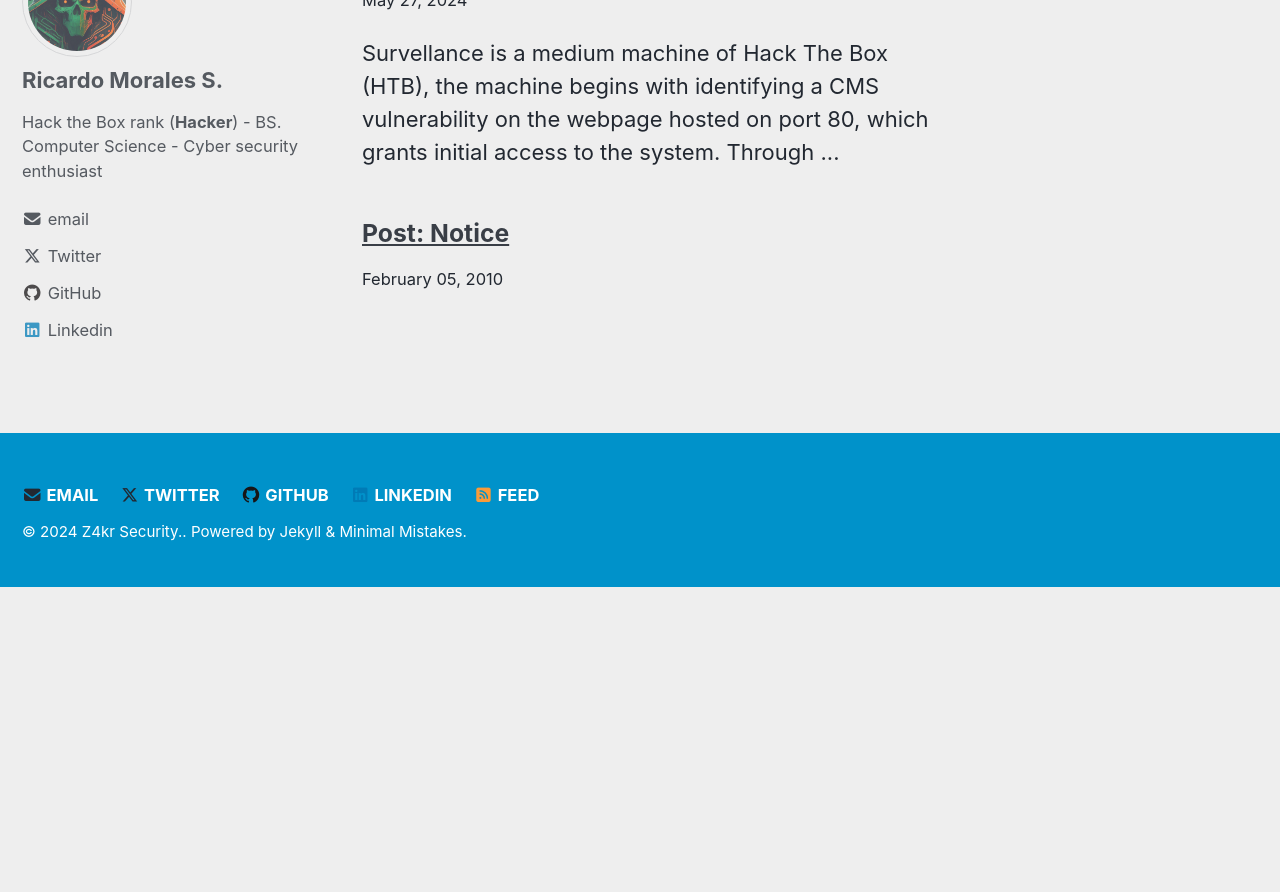
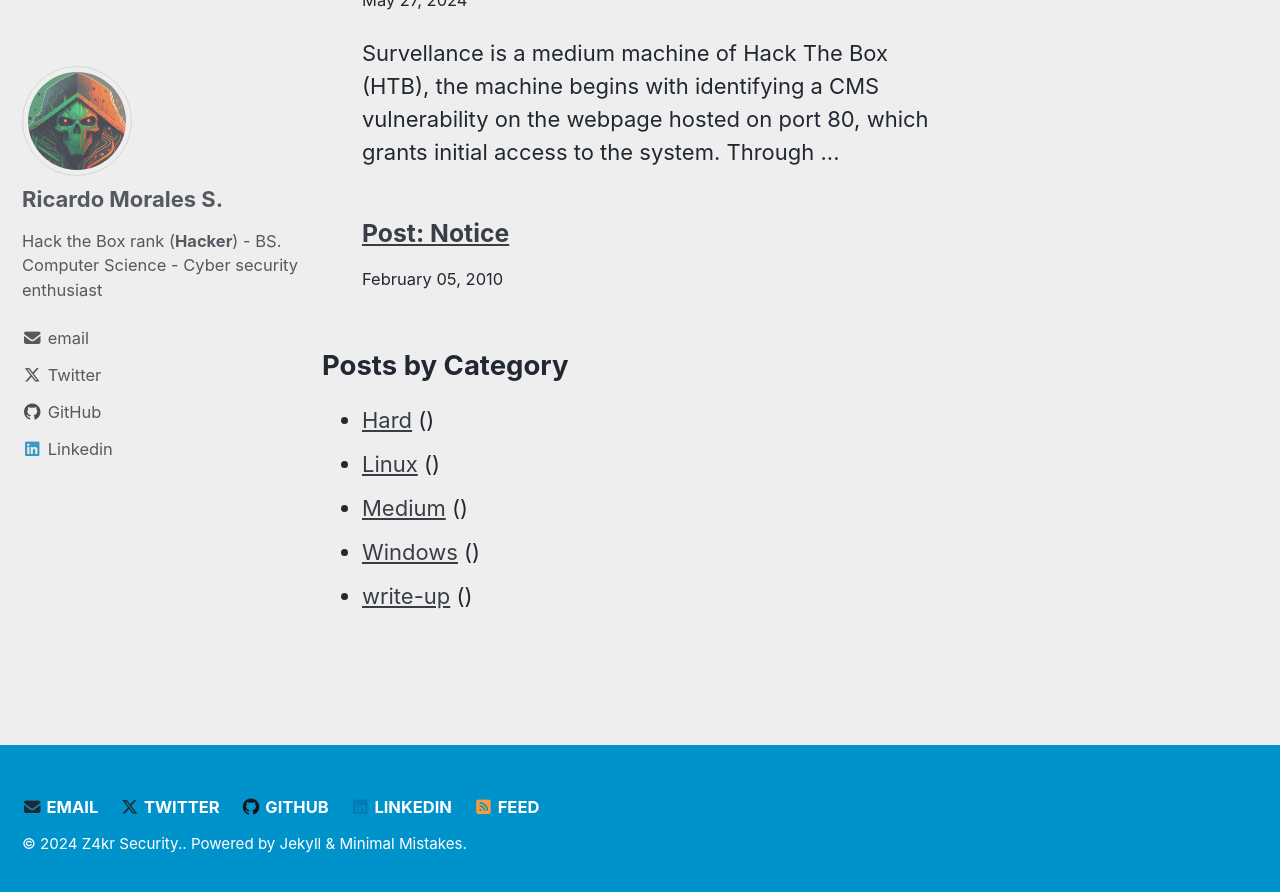
Before and after one commit to Z4kr-Sec/Z4kr-Sec.github.io, a Jekyll site: the page built from _pages/Write-ups.md, in a window 1280 px wide and 900 px high, scrolled down 652 px. Shown: the top 892 px of the window. Built offline with Jekyll 4.4.1, drawn with Linux system fonts in a browser that asks for light colours; cached includes are drawn as plain includes; before the commit the page ends 1239 px from its top, so only the background shows below that.

Commit message:
test write-up

```diff
--- a/_layouts/write-ups-layout.html
+++ b/_layouts/write-ups-layout.html
@@ -1,9 +1,20 @@
 ---
 layout: archive
 ---
+
 <!-- Taxonomy Filtered for Write-Ups -->
 {% assign writeups = site.posts | where: "categories", "write-up" %}
 {% assign writeup_categories = writeups | map: "categories" | uniq | sort %}
+{% assign category_counts = {} %}
+
+<!-- Count the occurrences of each category -->
+{% for writeup in writeups %}
+  {% for category in writeup.categories %}
+    {% if category != "write-up" %}
+      {% assign category_counts[category] = category_counts[category] | default: 0 | plus: 1 %}
+    {% endif %}
+  {% endfor %}
+{% endfor %}
 
 <div class="taxonomy-list">
   <h2>Categories</h2>
@@ -13,7 +24,6 @@
     {% endfor %}
   </ul>
 </div>
-
 
 <div class="entries-list">
     <h1>Write-Ups</h1>
@@ -36,3 +46,18 @@
       </ul>
     {% endfor %}
   </div>
+
+
+
+
+  <!-- Posts by Category Section -->
+<div class="posts-by-category">
+    <h2>Posts by Category</h2>
+    <ul>
+      {% for category in writeup_categories %}
+        <li>
+          <a href="/categories/{{ category | slugify }}">{{ category }}</a> ({{ category_counts[category] }})
+        </li>
+      {% endfor %}
+    </ul>
+  </div>
```
Also changed, not shown: _pages/Write-ups.md (+1 -0 lines).
